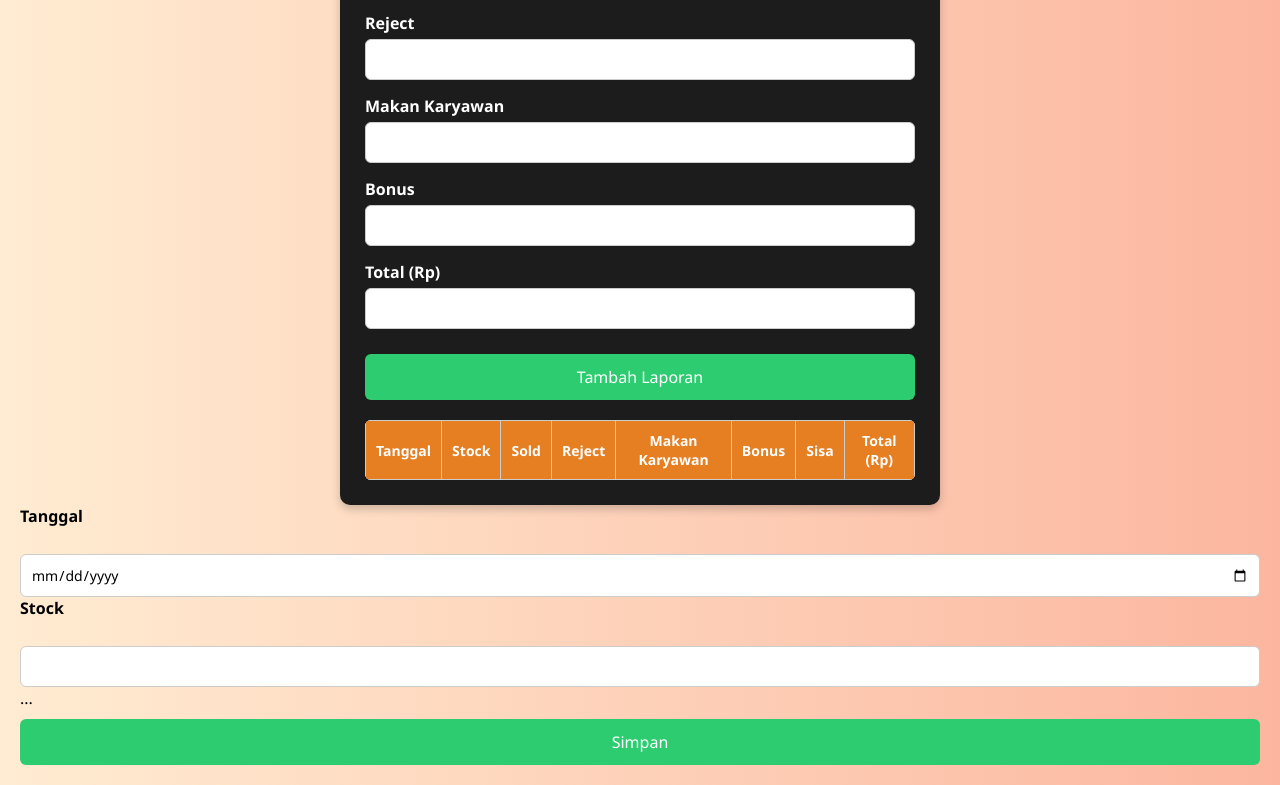
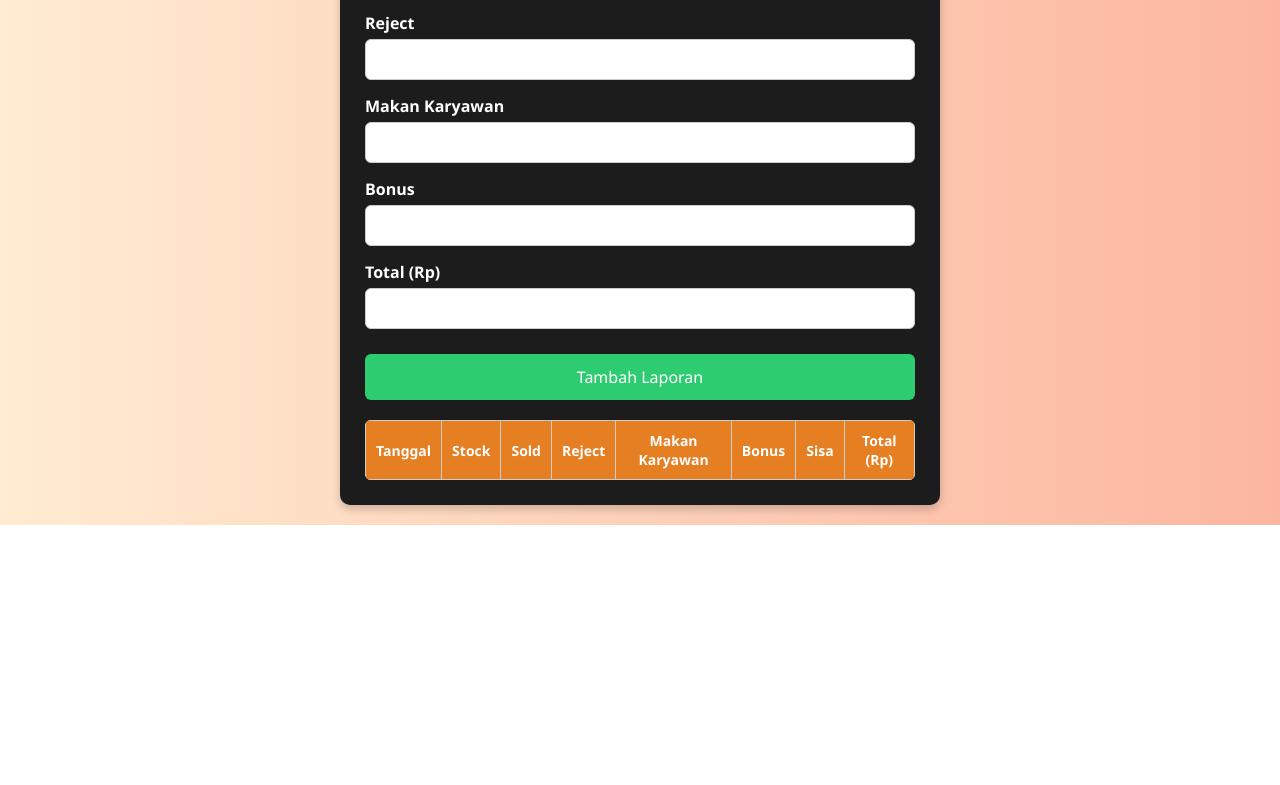
Before and after one commit to lylya/warunggs, a plain HTML site: page index.html in a window 1280 px wide. Shown: the part 347-1132 px from the top of the page. After the commit the page ends 872 px from the top, so only its background shows below. Drawn offline with Linux system fonts and the light colour scheme.

Commit message:
Update index.html

```diff
--- a/index.html
+++ b/index.html
@@ -146,14 +146,6 @@
 				<tbody></tbody>
 			</table>
 		</div>
-
-		<form method="POST" action="simpan.php">
-			<label>Tanggal</label><br /><input type="date" name="tanggal" /><br />
-			<label>Stock</label><br /><input type="number" name="stock" /><br />
-			...
-			<button type="submit">Simpan</button>
-		</form>
-
 		<script>
 			const URL_SHEET = "https://script.google.com/macros/s/AKfycbxxxxx/exec"; // Ganti dengan URL milikmu
 
```
